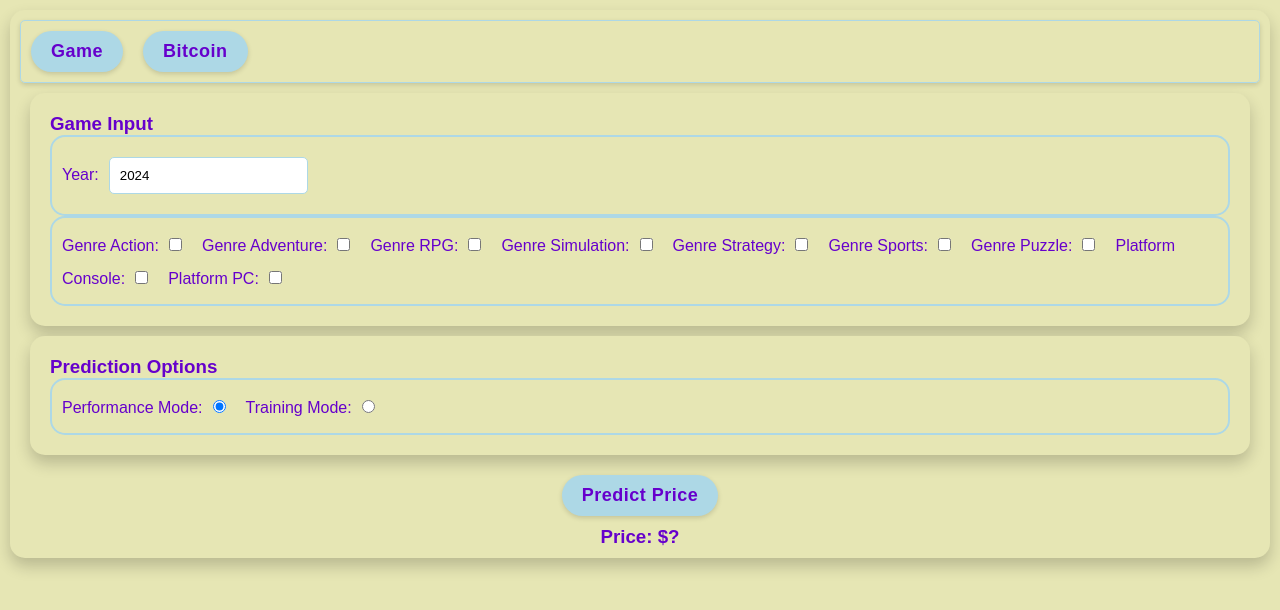
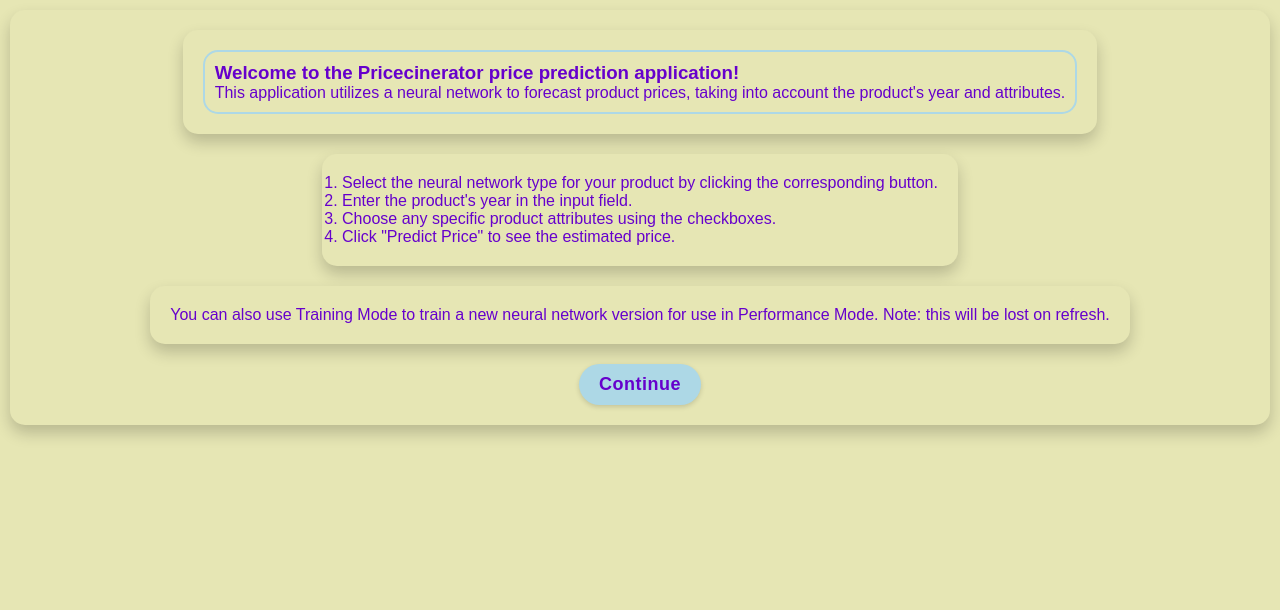
Before and after one commit to jesse318s/pricecinerator-ai, a React (Vite) app: page / in a window 1280 px wide. Shown: the top 610 px of the page. Built offline with nearby package versions, Linux system fonts and the light colour scheme.

Commit message:
add landing page & adjust nn config

```diff
--- a/src/App.jsx
+++ b/src/App.jsx
@@ -5,9 +5,11 @@ import * as serializedNeuralNetworks from "./constants/serializedNeuralNetworks"
 import * as neuralNetworkTrainingData from "./constants/trainingData";
 import * as brain from "brain.js";
 import { generateTrainingObjects } from "./utils/utils";
+import LandingPage from "./components/LandingPage";
 import PredictionInput from "./components/PredictionInput";
 
 function App() {
+  const [isLandingPageVisible, setIsLandingPageVisible] = useState(true);
   const [predictionObjectInput, setPredictionObjectInput] = useState({
     year: new Date().getFullYear().toString(),
   });
@@ -68,6 +70,8 @@ function App() {
     setErrMsgTxt("");
     setTrainingText("");
   };
+
+  const continueToApp = () => setIsLandingPageVisible(false);
 
   const trainNeuralNetwork = () => {
     try {
@@ -202,6 +206,9 @@ function App() {
 
   useEffect(loadNeuralNetwork, [neuralNetworkType]);
 
+  if (isLandingPageVisible)
+    return <LandingPage continueToApp={continueToApp} />;
+
   return (
     <>
       <div className="panel">
@@ -211,6 +218,7 @@ function App() {
               {type.charAt(0).toUpperCase() + type.slice(1)}
             </button>
           ))}
+          <button onClick={() => setIsLandingPageVisible(true)}>Help</button>
         </div>
 
         <PredictionInput
--- /dev/null
+++ b/src/components/LandingPage.jsx
@@ -0,0 +1,34 @@
+function LandingPage({ continueToApp }) {
+  return (
+    <div className="panel">
+      <div className="box">
+        <div className="box-row">
+          <h3>Welcome to the Pricecinerator price prediction application!</h3>
+          <p>
+            This application utilizes a neural network to forecast product
+            prices, taking into account the product's year and attributes.
+          </p>
+        </div>
+      </div>
+
+      <ol className="box">
+        <li>
+          Select the neural network type for your product by clicking the
+          corresponding button.
+        </li>
+        <li>Enter the product's year in the input field.</li>
+        <li>Choose any specific product attributes using the checkboxes.</li>
+        <li>Click "Predict Price" to see the estimated price.</li>
+      </ol>
+
+      <p className="box">
+        You can also use Training Mode to train a new neural network version for
+        use in Performance Mode. Note: this will be lost on refresh.
+      </p>
+
+      <button onClick={continueToApp}>Continue</button>
+    </div>
+  );
+}
+
+export default LandingPage;
--- a/src/constants/neuralNetworkSettings.js
+++ b/src/constants/neuralNetworkSettings.js
@@ -22,7 +22,7 @@ export const gameNeuralNetworkConfig = {
 
 export const gameTrainingOptions = {
   iterations: 100000, // The maximum times to iterate the training data
-  timeout: 30000, // Maximum training time in milliseconds
+  timeout: 37000, // Maximum training time in milliseconds
   learningRate: 0.9, // The learning rate, how much to change the weights at each iteration
   decayRate: 0.9, // The learning rate decay over time
   momentum: 0.05, // How much to let previous iterations influence the current one
@@ -52,7 +52,7 @@ export const bitcoinNeuralNetworkConfig = {
 
 export const bitcoinTrainingOptions = {
   iterations: 200000, // The maximum times to iterate the training data
-  timeout: 60000, // Maximum training time in milliseconds
+  timeout: 70000, // Maximum training time in milliseconds
   learningRate: 0.4, // The learning rate, how much to change the weights at each iteration
   decayRate: 0.5, // The learning rate decay over time
   momentum: 0.5, // How much to let previous iterations influence the current one
```
Also changed, not shown: 2 other files (tests, documents, lock files or other folders).
